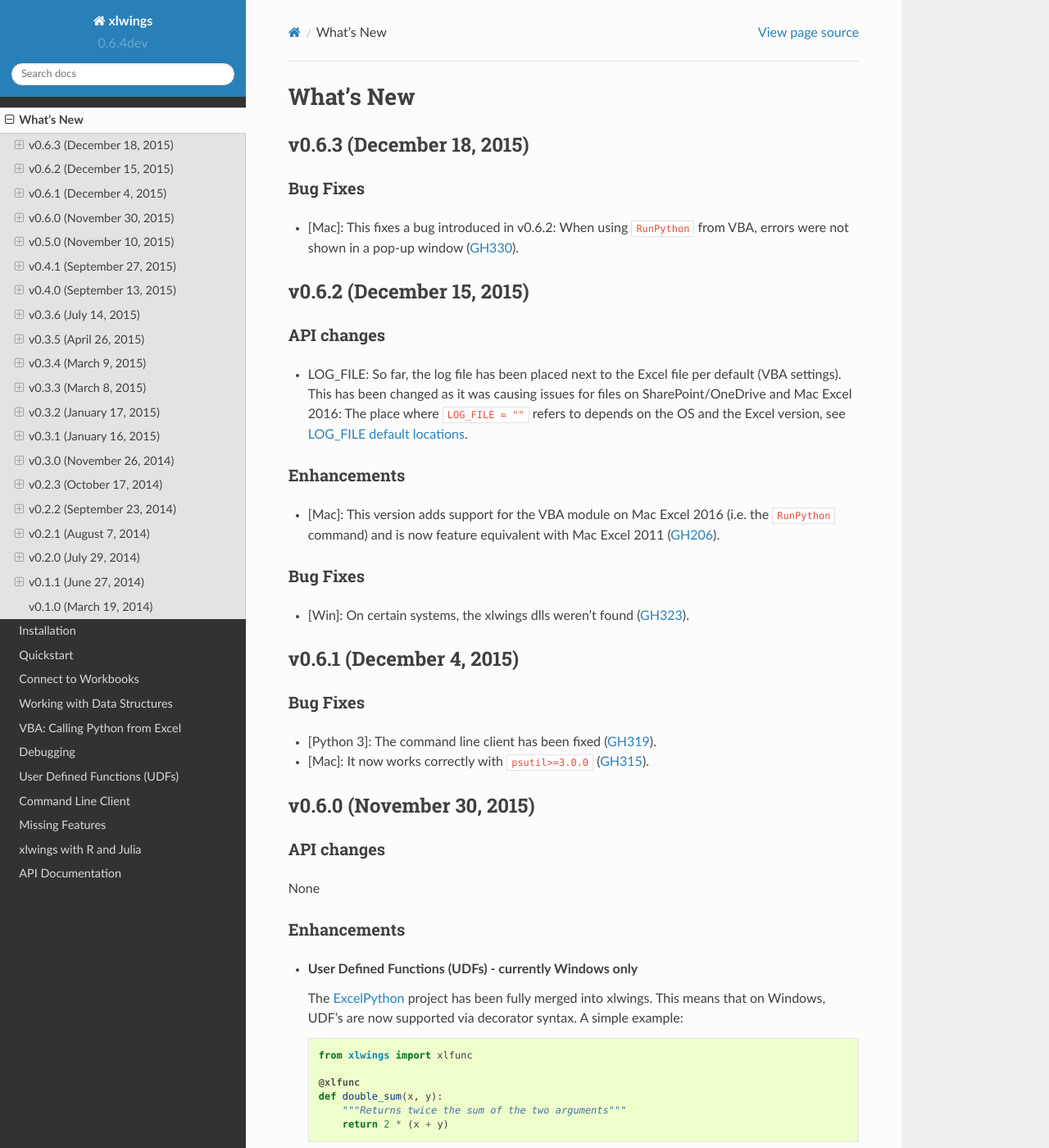
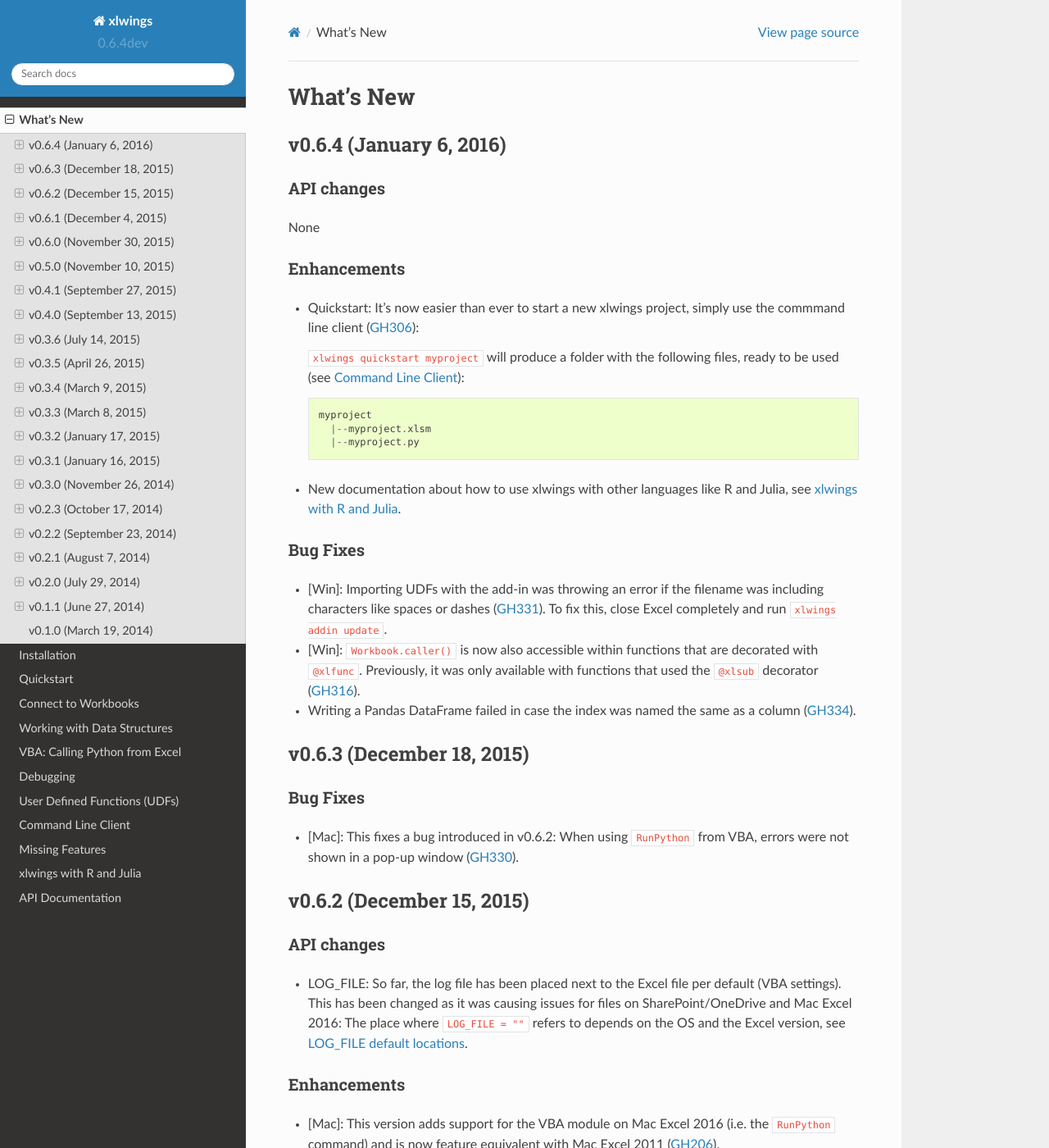
Before and after one commit to xlwings/xlwings, a Sphinx documentation site: the page built from docs/whatsnew.rst, in a window 1280 px wide and 1400 px high. Shown: the whole window at 82% size. Built offline with Sphinx 7.4.7 and the Read the Docs theme 2.0.0, drawn with Linux system fonts in a browser that asks for light colours.

Commit message:
updated what's new

```diff
--- a/docs/whatsnew.rst
+++ b/docs/whatsnew.rst
@@ -1,5 +1,38 @@
 What's New
 ==========
+
+v0.6.4 (January 6, 2016)
+------------------------
+
+API changes
+***********
+None
+
+Enhancements
+************
+
+* Quickstart: It's now easier than ever to start a new xlwings project, simply use the commmand line client (:issue:`306`):
+
+  ``xlwings quickstart myproject`` will produce a folder with the following files, ready to be used (see :ref:`command_line`)::
+
+    myproject
+      |--myproject.xlsm
+      |--myproject.py
+
+
+* New documentation about how to use xlwings with other languages like R and Julia, see :ref:`r_and_julia`.
+
+Bug Fixes
+*********
+
+* [Win]: Importing UDFs with the add-in was throwing an error if the filename was including characters like spaces or dashes (:issue:`331`).
+  To fix this, close Excel completely and run ``xlwings addin update``.
+
+* [Win]: ``Workbook.caller()`` is now also accessible within functions that are decorated with ``@xlfunc``. Previously,
+  it was only available with functions that used the ``@xlsub`` decorator (:issue:`316`).
+
+* Writing a Pandas DataFrame failed in case the index was named the same as a column (:issue:`334`).
+
 
 v0.6.3 (December 18, 2015)
 --------------------------
```
